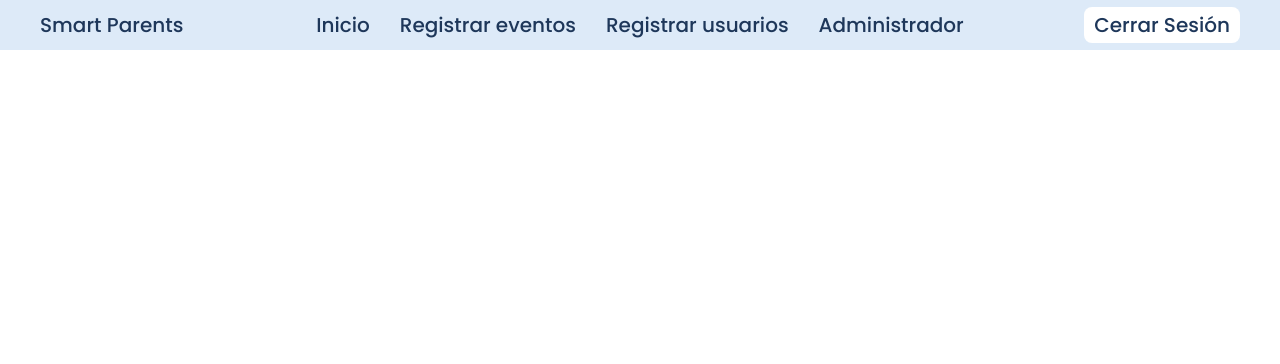
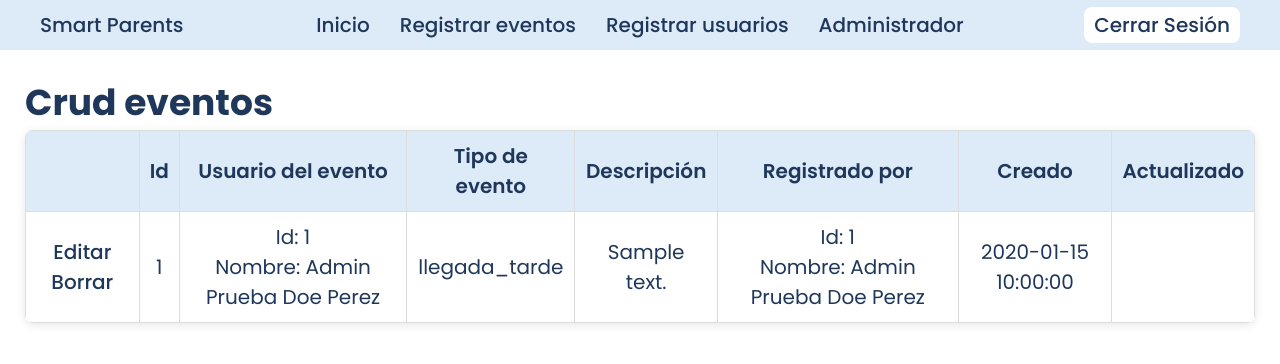
Before and after one commit to KxD547/smart-parents, a PHP site: page /views/crud/eventos/crud_eventos.php?error=1 in a window 1280 px wide. Shown: the top 364 px of the page. Run offline with PHP 8.4, Linux system fonts and the light colour scheme; a user stored in the database is signed in; data comes from the database, SQL or seed files in the repository; tables that the repository leaves empty hold one stand-in row (values such as "Sample post"); data that the repository does not hold is empty.

Commit message:
funciona el crud de eventos (falta hacer el de editar y borrar)

```diff
--- /dev/null
+++ b/actions/eventos/crud_eventos.php
@@ -0,0 +1,9 @@
+<?php
+    // Conexion a la base de datos
+    include $_SERVER['DOCUMENT_ROOT'] . '/smart-parents/config/db_config.php';
+
+    // Consulta SQL para mostrar todos los eventos
+    $stmt = $conexion->prepare("SELECT e.id_evento, u1.id_usuario AS id_u1, u1.nombre1 AS nombre1_u1, u1.nombre2 AS nombre2_u1, u1.apellido1 AS apellido1_u1, u1.apellido2 AS apellido2_u1, e.tipo_evento, e.descripcion, u2.id_usuario AS registrado_por, u2.nombre1 AS nombre1_u2, u2.nombre2 AS nombre2_u2, u2.apellido1 AS apellido1_u2, u2.apellido2 AS apellido2_u2, e.created_at, e.updated_at FROM eventos AS e INNER JOIN usuarios AS u1 ON e.id_usuario = u1.id_usuario INNER JOIN usuarios AS u2 ON e.registrado_por = u2.id_usuario ORDER BY id_evento DESC");
+    $stmt->execute();
+    $resultado = $stmt->get_result();
+?>
--- a/views/crud/eventos/crud_eventos.php
+++ b/views/crud/eventos/crud_eventos.php
@@ -24,7 +24,54 @@
     <?php include $_SERVER['DOCUMENT_ROOT'] . '/smart-parents/includes/dashboard_header.php'; ?>
 
     <main>
+        <h1>Crud eventos</h1>
+        <?php
 
+            if (isset($_GET['success'])) {
+                echo '<div class="mensaje exito">Usuario actualizado o eliminado correctamente.</div>';
+            } elseif ($_GET['error'] === 1) {
+                echo '<div class="mensaje error">Hubo un error al actualizar o al eliminar el usuario.</div>';
+            }
+
+        ?>
+        <table class="tabla">
+            <thead>
+                <tr>
+                    <th></th>
+                    <th>Id</th>
+                    <th>Usuario del evento</th>
+                    <th>Tipo de evento</th>
+                    <th>Descripción</th>
+                    <th>Registrado por</th>
+                    <th>Creado</th>
+                    <th>Actualizado</th>
+                </tr>
+            </thead>
+            <tbody>
+                <?php include $_SERVER['DOCUMENT_ROOT'] . '/smart-parents/actions/eventos/crud_eventos.php'; ?>
+                <?php while ($row = $resultado->fetch_assoc()) { ?>
+                    <tr>
+                        <td>
+                            <a href="/smart-parents/views/crud/usuarios/editar_usuarios.php?id=<?=$row['id_usuario']?>">Editar</a>
+                            <a href="/smart-parents/views/crud/usuarios/borrar_usuarios.php?id=<?=$row['id_usuario']?>">Borrar</a>
+                        </td>
+                        <td><?= $row['id_evento']; ?></td>
+                        <td>
+                            Id: <?= $row['id_u1']; ?> <br>
+                            Nombre: <?= $row['nombre1_u1'] . " ". $row['nombre2_u1'] . " ". $row['apellido1_u1'] . " ". $row['apellido2_u1']; ?>
+                        </td>
+                        <td><?= $row['tipo_evento']; ?></td>
+                        <td><?= $row['descripcion']; ?></td>
+                        <td>
+                            Id: <?= $row['registrado_por']; ?> <br>
+                            Nombre: <?= $row['nombre1_u2'] . " ". $row['nombre2_u2'] . " ". $row['apellido1_u2'] . " ". $row['apellido2_u2']; ?>
+                        </td>
+                        <td><?= $row['created_at']; ?></td>
+                        <td><?= $row['update_at']; ?></td>
+                    </tr>
+                <?php } ?>
+            </tbody>
+        </table>
     </main>
 
 </body>
--- a/views/crud/usuarios/crud_usuarios.php
+++ b/views/crud/usuarios/crud_usuarios.php
@@ -34,7 +34,7 @@
             }
 
         ?>
-        <table border="1" class="tabla">
+        <table class="tabla">
             <thead>
                 <tr>
                     <th></th>
```
